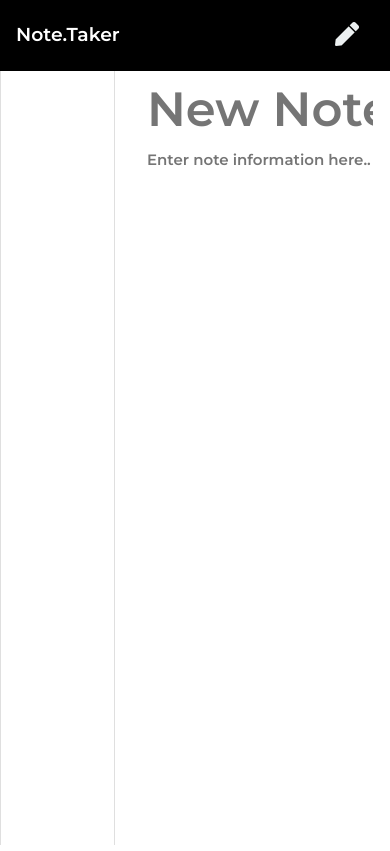
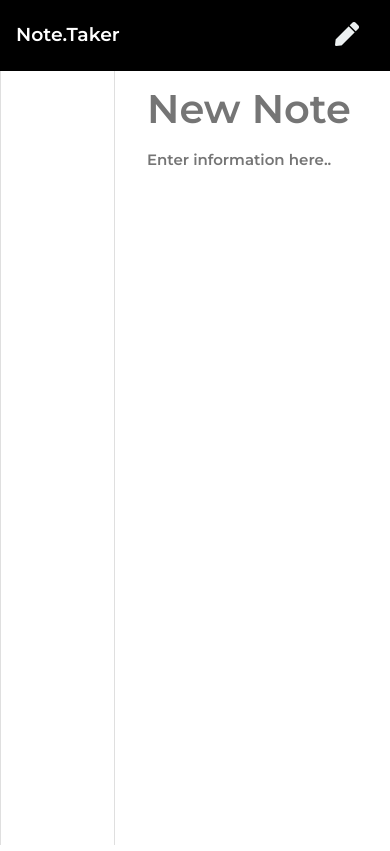
Before and after one commit to jonathanschimpf/Express-Note-Taker, a website: page public/notes.html in a window 390 px wide. Drawn offline with nearby package versions, Linux system fonts and the light colour scheme; no server answers.

Commit message:
updating mobile responsiveness and appearance at various small scale resolutions on the notes.html page. tweaked the wording and updated new note title size to 2.5rem so it wouldn't overflow.

```diff
--- a/public/notes.html
+++ b/public/notes.html
@@ -81,8 +81,8 @@
         </div>
       </div>
       <div class="col-8">
-        <input class="note-title" placeholder="New Note Title" maxlength="28" type="text">
-        <textarea class="note-textarea" placeholder="Enter note information here.."></textarea>
+        <input class="note-title" placeholder="New Note" maxlength="28" type="text" style="font-size: 2.5rem">
+        <textarea class="note-textarea" placeholder="Enter information here.."></textarea>
       </div>
     </div>
   </div>
```
